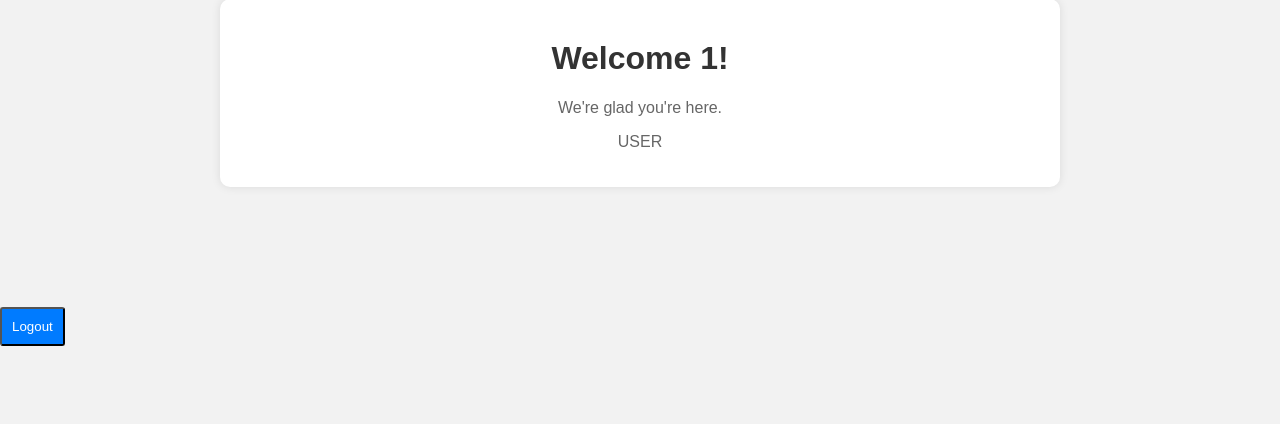
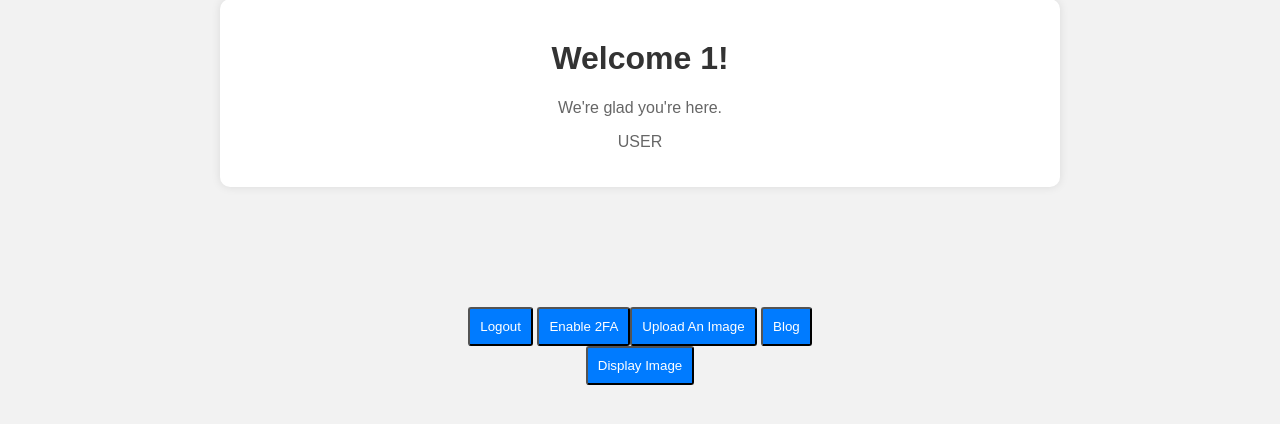
Before and after one commit to SajaMatar/WebSec, a PHP site: page /includes/welcome.inc.php in a window 1280 px wide. Shown: the part 121-545 px from the top of the page. Run offline with PHP 8.4, Linux system fonts and the light colour scheme; the visitor is signed in with stand-in values (Sample User, id 1); data comes from the database, SQL or seed files in the repository.

Commit message:
Update img display and hide

```diff
--- a/Login_Registration_Project/src/includes/homeMVC/homeV.inc.php
+++ b/Login_Registration_Project/src/includes/homeMVC/homeV.inc.php
@@ -9,7 +9,6 @@ function homePage($PDO, $usr)
         <meta name="viewport" content="width=device-width, initial-scale=1.0">
         <title>Welcome Page</title>
         <link rel="stylesheet" href="../../css/welcome.css">
-
     </head>
 
     <body>
@@ -17,13 +16,43 @@ function homePage($PDO, $usr)
         <p>We\'re glad you\'re here.</p>';
 
 if(checkPriv($PDO,$usr)){
-    echo '<p>ADMIN</p></div></body></html>';
+    echo '<p>ADMIN</p>';
 }
 else{
-    echo '<p>USER</p></div></body></html>';
+    echo '<p>USER</p>';
 }
+require_once "./loginMVC/loginV.inc.php";
+showErrors();
+Update();
+ echo '</div></body></html><p align="center"> <a href="./logout.php"><button class="btn" type="submit">Logout</button></a> ';
 
-//echo '<form action="./logout.php" method="post">
- echo '<a href="./logout.php"><button class="btn" type="submit">Logout</button></a> ';
-//</form>';
+ echo '<a href="./en2fa.php"><button class="btn" type="submit">Enable 2FA</button></a>' ;
+
+ echo '<a href="./imgupload.php"><button class="btn" type="submit">Upload An Image</button></a> ' ;
+
+ echo '<a href="./blog.php"><button class="btn" type="submit">Blog</button></a> ' ;
+
+
+
+ if(isset($_SESSION['display_image'])){
+    echo '<br><a href="./imghide.php"><button class="btn" type="submit">Hide Image</button></a> </p>' ;
+
+    require_once "./imageuploadMVC/imageuploadM.inc.php";
+    $imgname = getImage($PDO);
+
+    echo'
+      <div class="circular-image">
+        <img src="../uploads/'.$imgname.'" alt="user Image">
+      </div>
+      </body>
+      </html>
+    ';
+
+ }
+ else{
+    echo '<br><a href="./imgdisplay.php"><button class="btn" type="submit">Display Image</button></a> </p>  </body>
+    </html> ' ;
+ }
+
+
 }
```
